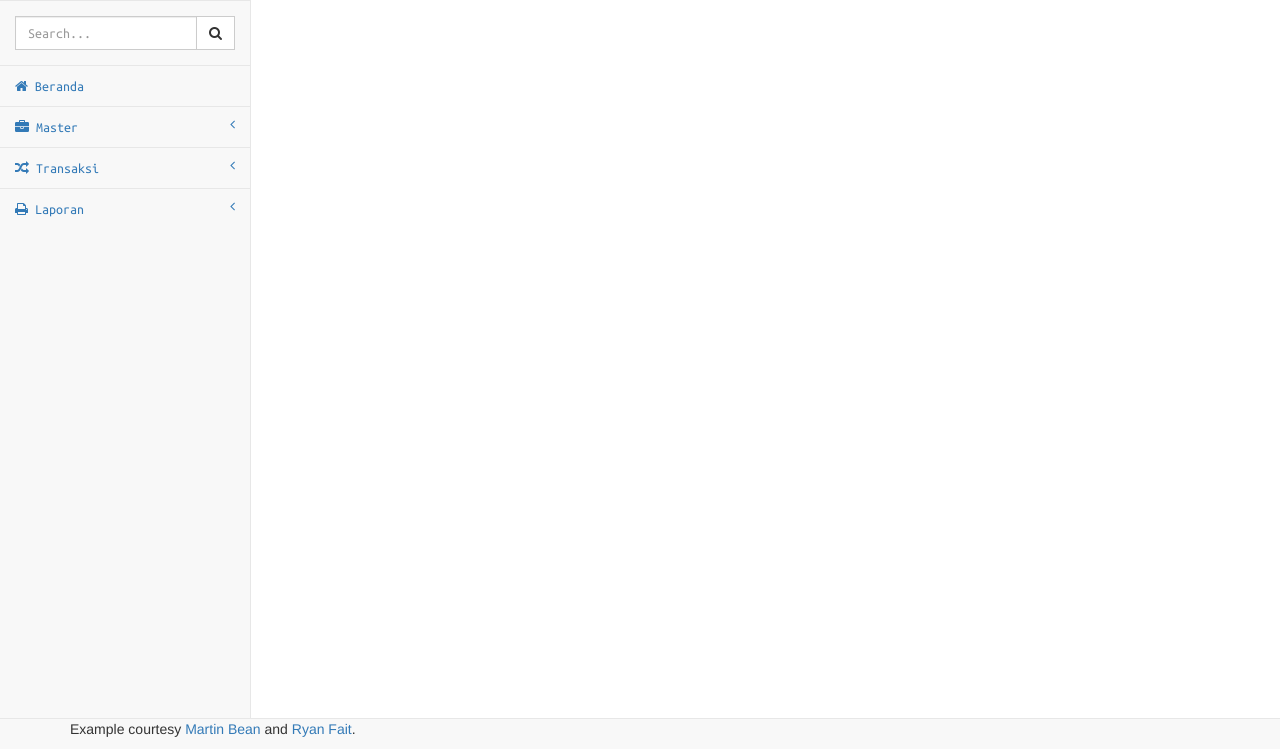
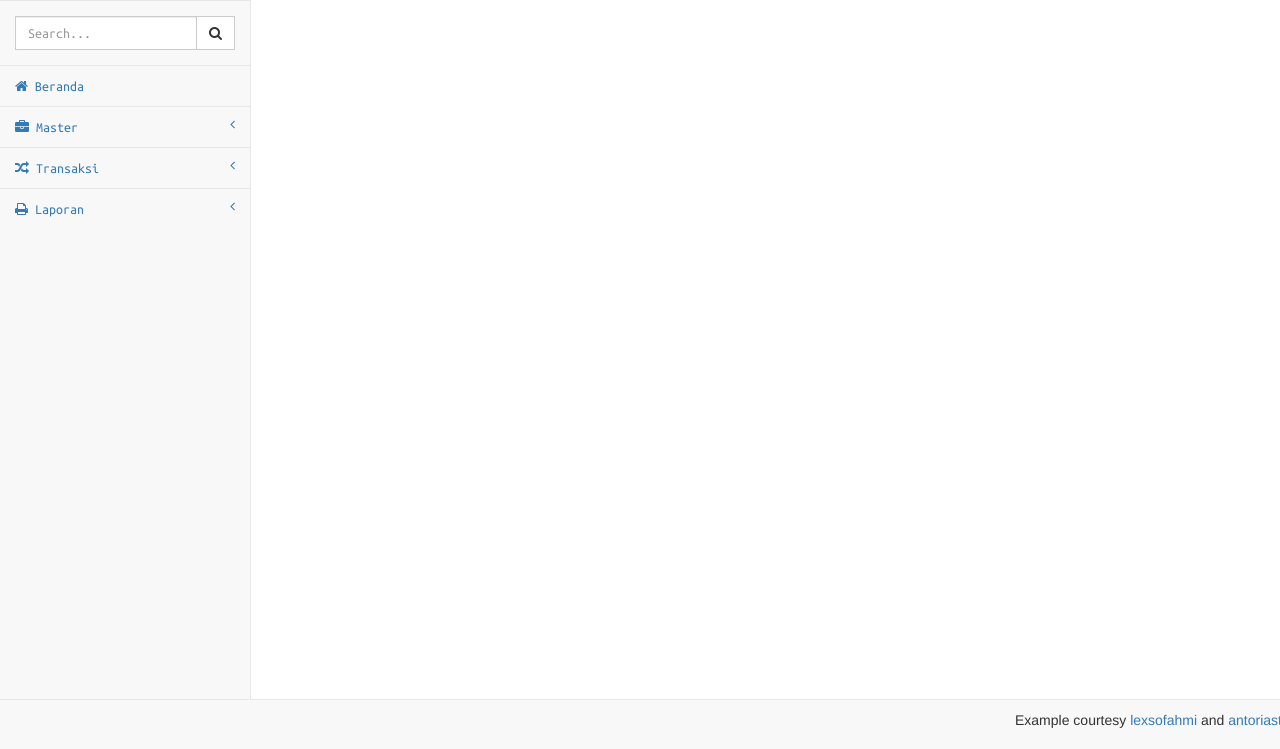
Before and after one commit to lexsofahmi/app-mini-market, a PHP site: page / in a window 1280 px wide. Shown: the part 51-800 px from the top of the page. Run offline with PHP 8.4, Linux system fonts and the light colour scheme.

Commit message:
edit sticky footer

```diff
--- a/dist/css/sb-admin-2.css
+++ b/dist/css/sb-admin-2.css
@@ -365,12 +365,14 @@ table.dataTable thead .sorting:after {
     border-width: 1px;
     border-color: #E7E7E7;
 
-    max-height: 50px;
+    /*max-height: 500px;*/
+    height: 50px;
     position: fixed;
     bottom: 0;
-    width: 100%;
+    /*width: 100%;*/
 
-    padding: 0;
+    padding-top: 10px;
+    padding-left: 1000px;
     margin: 0;
 }
 
--- a/module/footer.php
+++ b/module/footer.php
@@ -1,5 +1,5 @@
 <div class="footer">
     <div class="container">
-        <p class="muted credit">Example courtesy <a href="http://martinbean.co.uk">Martin Bean</a> and <a href="http://ryanfait.com/sticky-footer/">Ryan Fait</a>.</p>
+        <p class="muted credit">Example courtesy <a href="javascript:void(0)">lexsofahmi</a> and <a href="javascript:void(0)">antoriasto</a>.</p>
     </div>
 </div>
```
